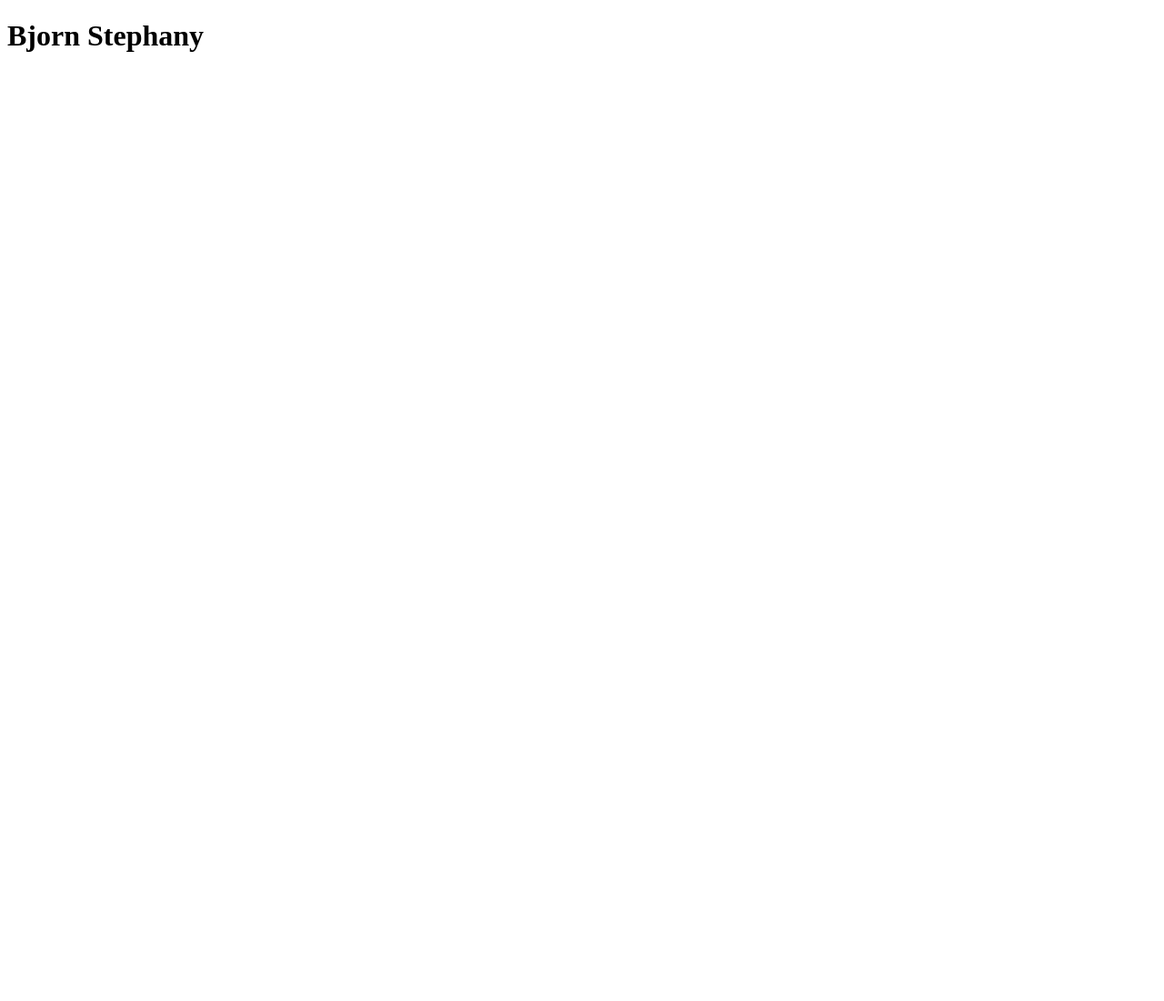
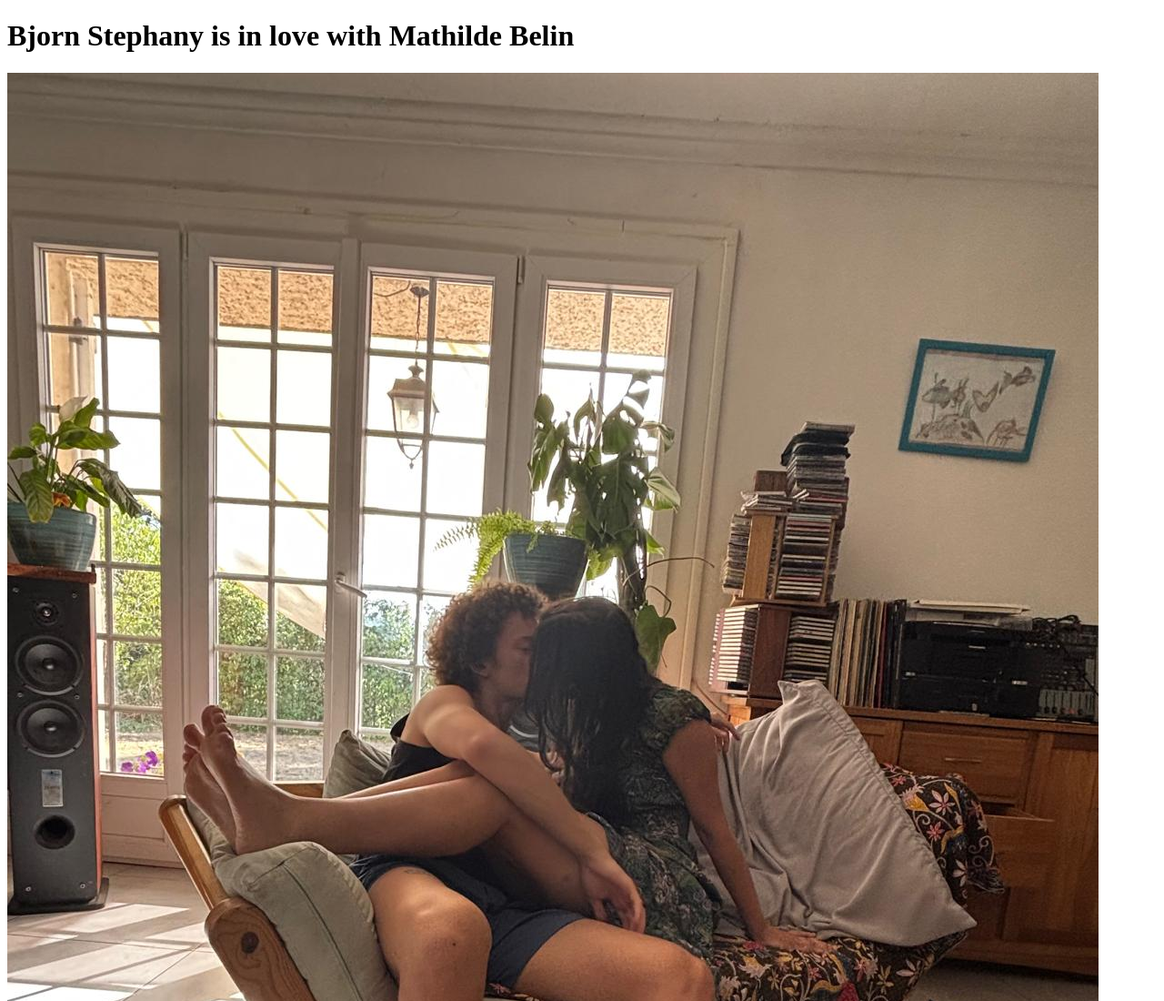
Before and after one commit to bjornstephany/bjornstephany.github.io, a plain HTML site: page index.html in a window 1280 px wide. Shown: the top 1100 px of the page at 91% size. Before the commit the page ends 800 px from the top, so only its background shows below. Drawn offline with Linux system fonts and the light colour scheme.

Commit message:
add picture

```diff
--- a/index.html
+++ b/index.html
@@ -6,6 +6,7 @@
     <title>Bjorn Stephany's Portfolio</title>
 </head>
 <body>
-    <h1>Bjorn Stephany</h1>
+    <h1>Bjorn Stephany is in love with Mathilde Belin</h1>
+    <img src="kissingMathildeOnCouch.jpg" alt="">
 </body>
 </html>
```
Also changed, not shown: kissingMathildeOnCouch.jpg (added).
